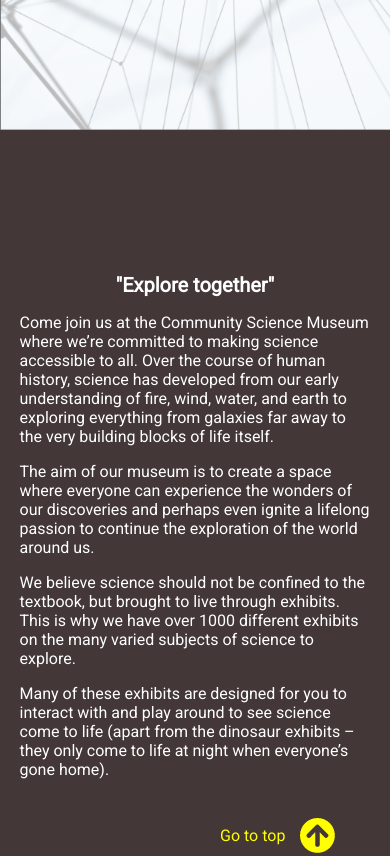
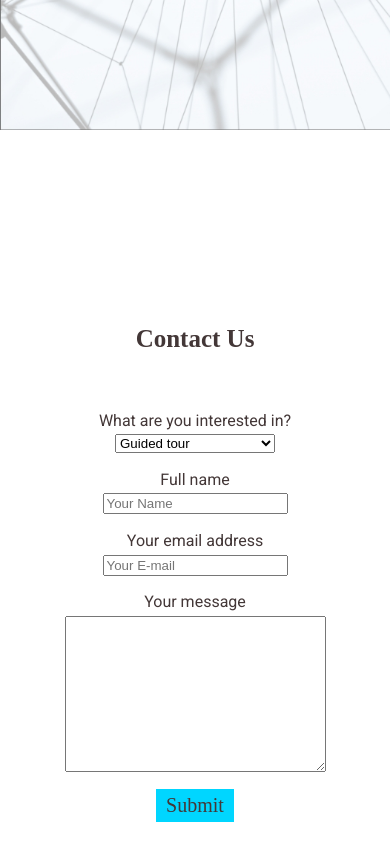
Before and after one commit to Bockey/SemesterProject, a plain HTML site: page index.html in a window 390 px wide. Shown: the part 1600-2456 px from the top of the page. Drawn offline with Linux system fonts and the light colour scheme; a web font is replaced by a local one.

Commit message:
first try of form - mobile

```diff
--- a/index.html
+++ b/index.html
@@ -71,6 +71,28 @@
         <h4>Visiting Professor Of Aeronautics</h4>
         <p class="second-par">It is our pleasure to announce that Prof Sheila Widnall from the Massachusetts Institute of Technology will be delivering 3 lectures on the development of aeronautics and where the future lies in this exciting ‘space’.</p>
     </div>
+    <form action="">
+        <div class="contact-form">
+            <h5>Contact Us</h5>
+            <label id="select-label" for="select-reason">What are you interested in?</label>
+            <select name="select-reason" id="select-reason">
+                <option value="guided">Guided tour</option>
+                <option value="young-star-club">Young star club</option>
+                <option value="holiday-club">holiday-club</option>
+                <option value="collections-department">Collections-department</option>
+                <option value="internships">Internships</option>
+                <option value="volunteer">Volunteer</option>
+                <option value="other">Other</option>
+            </select>
+            <label id="name" for="full-name">Full name</label>
+            <input type="text" required placeholder="Your Name" name="full-name" id="full-name">
+            <label id="mail" for="e-mail">Your email address</label>
+            <input type="email" required placeholder="Your E-mail" name="e-mail" id="e-mail">
+            <label id="message" for="your-message">Your message</label>
+            <textarea name="your-message" id="your-message" cols="30" rows="10"></textarea>
+            <button type="submit">Submit</button>
+        </div>
+    </form>
     <div class="home-field-4">
         <h2 id="second-header">"Explore together"</h2>
         <p class="first-par">   Come join us at the Community Science Museum
--- a/styles/css/home.css
+++ b/styles/css/home.css
@@ -155,6 +155,36 @@ h3, h4, .second-par{
 }
 .home-field-4-desktop{
     display: none;
+}
+.contact-form{
+    height: 100vh;
+    display: flex;
+    flex-direction: column;
+    align-items: center;
+    justify-content: center;
+}
+#select-label, #name, #mail, #message{
+    position: static;
+    font-family: 'Roboto';
+    color: #433737;
+    margin: 2vh 0 0.5vh 0;
+}
+#full-name, #e-mail{
+    display: block;
+}
+h5{
+    font-family: 'Freckle Face';
+    font-size: 25px;
+    color: #433737;
+}
+button{
+    font-family: 'Freckle Face';
+    font-size: 20px;
+    color: #433737;
+    background-color: #00D6FF;
+    margin-top: 2vh;
+    border: none;
+    padding: 5px 10px;
 }
 @media (min-width:769px){
 
@@ -316,6 +346,11 @@ h3, h4, .second-par{
         font-size: 1vh;
     }
 }
+@media  (max-height: 1200px){
+    h3{
+        top: 5%;
+    }
+}
 @media (max-width:1080px) and (min-width:768px){
      h1{
          font-size: 50px;
```
